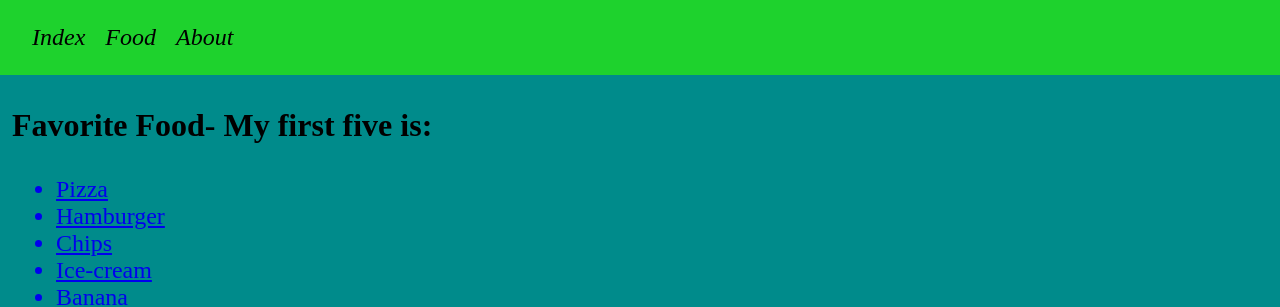
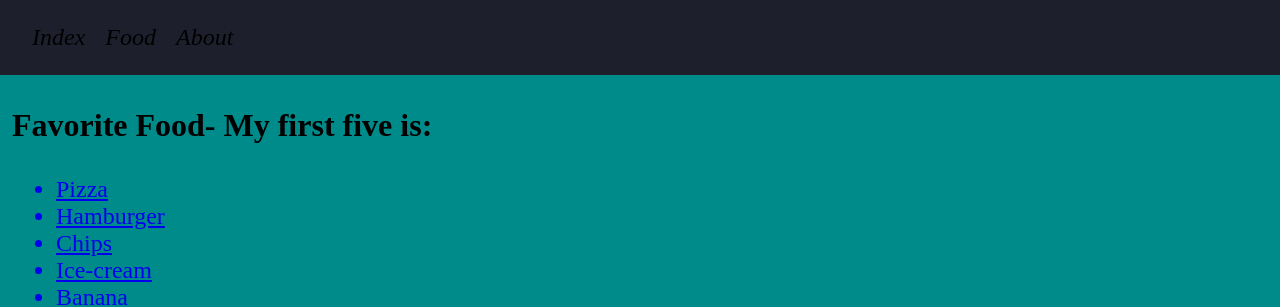
Before and after one commit to Kfirm1995/Kfirm1995.YAALAT-HEN.io, a plain HTML site: page index.html in a window 1280 px wide. Shown: the top 307 px of the page. Drawn offline with Linux system fonts and the light colour scheme.

Commit message:
Update index.html

```diff
--- a/index.html
+++ b/index.html
@@ -5,7 +5,7 @@
     <title>Favorite Food</title>
     <style>
         #top{
-            background-color: rgb(30, 210, 45);
+            background-color: rgb(30, 31, 45);
             font: oblique;
             padding: 24px;
             font-style: italic;
```
